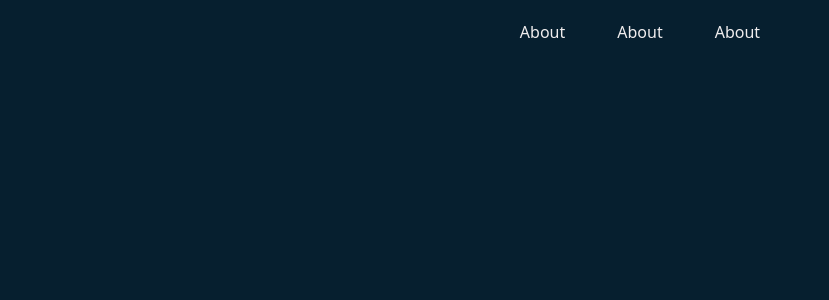
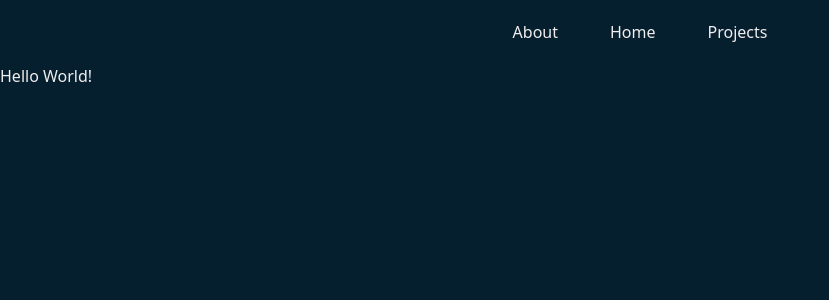
Before and after one commit to mcjefdreal/portfolio, a SvelteKit app: page / in a window 1280 px wide. Shown: the top 300 px of the page, without its empty margins (0-829 px from the left). Built offline with nearby package versions, Linux system fonts and the light colour scheme.

Commit message:
feat: add pages

```diff
--- a/src/lib/components/Navbar/Navbar.svelte
+++ b/src/lib/components/Navbar/Navbar.svelte
@@ -9,10 +9,10 @@
 			<a class="flex h-full items-center px-5" href={resolve('/')}>About</a>
 		</li>
 		<li>
-			<a class="flex h-full items-center px-5" href={resolve('/')}>About</a>
+			<a class="flex h-full items-center px-5" href={resolve('/')}>Home</a>
 		</li>
 		<li>
-			<a class="flex h-full items-center px-5" href={resolve('/')}>About</a>
+			<a class="flex h-full items-center px-5" href={resolve('/')}>Projects</a>
 		</li>
 	</ul>
 </nav>
--- a/src/routes/+layout.svelte
+++ b/src/routes/+layout.svelte
@@ -1,11 +1,13 @@
 <script lang="ts">
 	import './layout.css';
 	import favicon from '$lib/assets/favicon.svg';
+	import Navbar from '$lib/components/Navbar/Navbar.svelte'
 
 	let { children } = $props();
 </script>
 
 <svelte:head><link rel="icon" href={favicon} /></svelte:head>
 <div class="min-h-screen w-full bg-c-black">
+	<Navbar />
 	{@render children()}
 </div>
--- a/src/routes/+page.svelte
+++ b/src/routes/+page.svelte
@@ -1,5 +1 @@
-<script>
-	import Navbar from '$lib/components/Navbar/Navbar.svelte';
-</script>
-
-<Navbar />
+<p class="text-c-white">Hello World!</p>
```
Also changed, not shown: src/routes/about/+page.svelte (added), src/routes/projects/+page.svelte (added), 1 other file (tests, documents, lock files or other folders).
